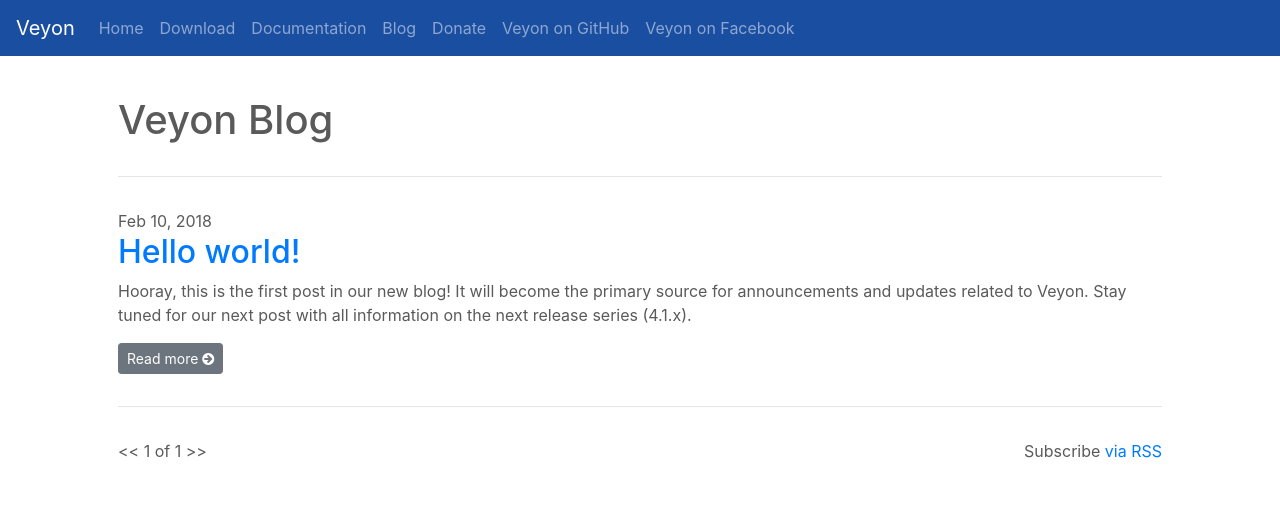
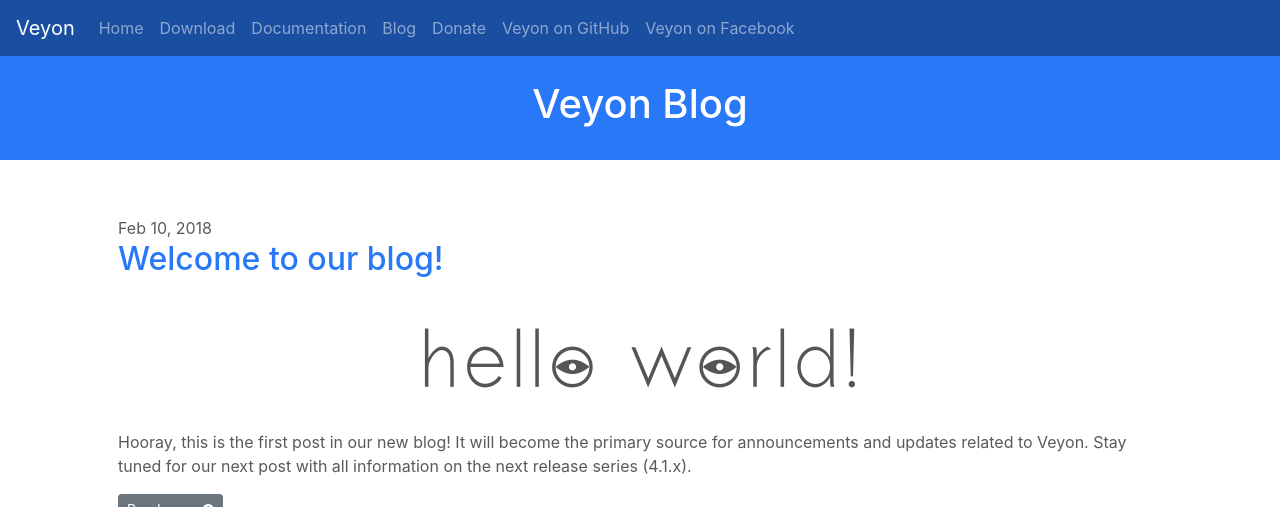
Before and after one commit to bowo93/pages, a Jekyll site: the page built from blog/index.html, in a window 1280 px wide and 1072 px high, cut to the strip 0-507 px from the top of the window. Built offline with Jekyll 4.4.1, drawn with Linux system fonts in a browser that asks for light colours; the list of posts is cut into pages by our own code.

Commit message:
Blog: add post author and image

```diff
--- /dev/null
+++ b/_data/authors.yml
@@ -0,0 +1,3 @@
+tobias.junghans:
+    name: Tobias Junghans
+    email: tobydox@veyon.io
--- a/_posts/2018-02-10-welcome-to-veyon.md
+++ b/_posts/2018-02-10-welcome-to-veyon.md
@@ -1,7 +1,9 @@
 ---
 layout: post
-title:  "Hello world!"
+title:  "Welcome to our blog!"
+author: tobias.junghans
 date:   2018-02-10 17:36:30 +0100
+image: "/img/hello-world.png"
 ---
 
 Hooray, this is the first post in our new blog! It will become the primary source for announcements and updates related to Veyon. Stay tuned for our next post with all information on the next release series (4.1.x).
--- a/blog/index.html
+++ b/blog/index.html
@@ -3,15 +3,18 @@
 ---
 
 <main role="main">
+  <h1 class="page-header text-center">Veyon Blog</h1>
   <div class="container blog">
-
-  <h1 class="page-heading">Veyon Blog</h1>
-    <hr class="blog-post-divider">
 
   {% for post in paginator.posts %}
     <span class="post-meta">{{ post.date | date: "%b %-d, %Y" }}</span>
 
     <h2><a class="post-link" href="{{ post.url | prepend: site.baseurl }}">{{ post.title }}</a></h2>
+    {% if post.image %}
+    <div class="text-center blog-post-image">
+      <img src="{{ post.image | prepend:site.baseurl }}" alt="" />
+    </div>
+    {% endif %}
     {{ post.excerpt }}
     {% capture content_words %}
       {{ post.content | number_of_words }}
--- a/css/veyon.css
+++ b/css/veyon.css
@@ -2,6 +2,17 @@
   padding-top: 3rem;
   padding-bottom: 3rem;
   color: #5a5a5a;
+}
+
+a {
+  color: #2878f8;
+}
+
+.page-header {
+  padding: 2rem;
+  display: block;
+  color: white;
+  background-color: #2878f8;
 }
 
 .blog {
@@ -12,7 +23,13 @@
   margin: 2rem 0; /* Space out the Bootstrap <hr> more */
 }
 
+.blog-post-navigation {
+  margin: 3rem 0;
+}
 
+.blog-post-image {
+  padding: 2rem 0;
+}
 
 .btn-primary {
 	background-color: #4dc755;
```
Also changed, not shown: _layouts/post.html (+20 -2 lines), img/hello-world.png (added).
